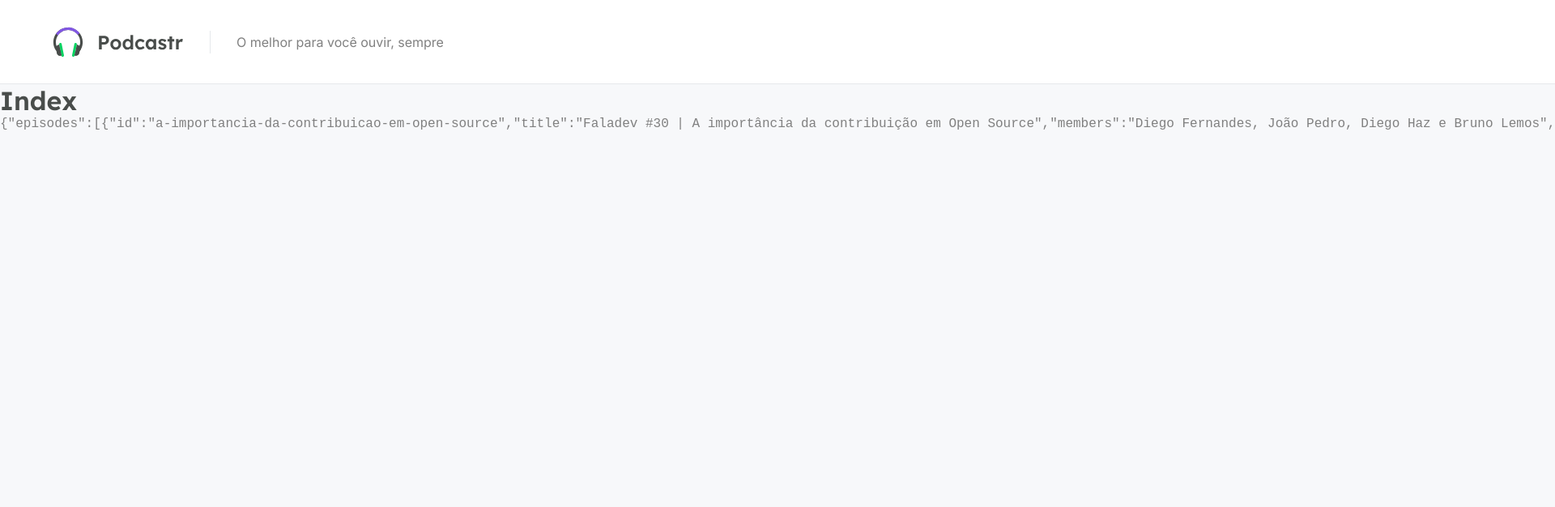
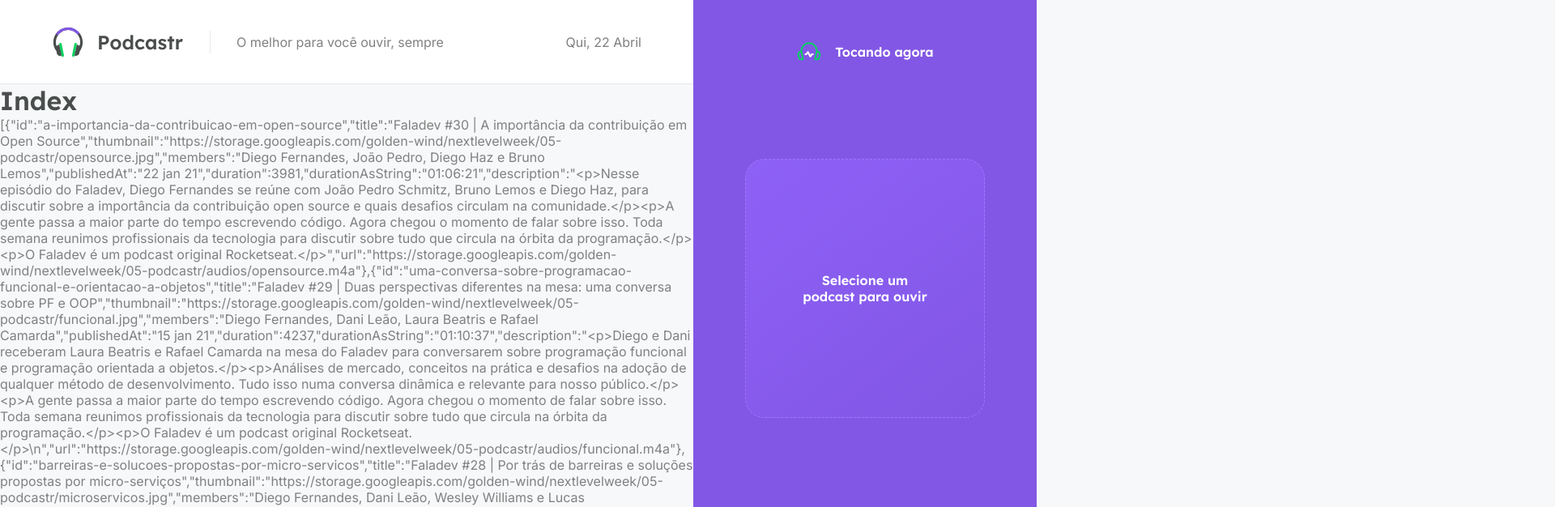
Before and after one commit to natancardosodev/podcastr, a Next.js app: page / in a window 1280 px wide. Shown: the top 626 px of the page at 81% size, 1920 px wide, since content can reach past the window. Built offline with nearby package versions, Linux system fonts and the light colour scheme; data requests are answered from the project's data file.

Commit message:
formatando dados do episodio e consumindo com axios

```diff
--- a/src/pages/index.tsx
+++ b/src/pages/index.tsx
@@ -1,29 +1,61 @@
-// import { useEffect } from "react";
+import { GetStaticProps } from "next";
+import { api } from "../services/api";
+import { format, parseISO } from "date-fns";
+import ptBR from "date-fns/locale/pt-BR";
+import { convertDurationToTimeString } from "../utils/convertDurationToTimeString";
 
-export default function Home(props) {
-  // SPA
-  // useEffect(() => {
-  //   fetch('http://localhost:3333/episodes')
-  //   .then(response => response.json())
-  //   .then(data => console.log(data))
-  // }, []);
+type Episode = {
+  id: string;
+  title: string;
+  thumbnail: string;
+  description: string;
+  members: string;
+  duration: number;
+  durationAsString: string;
+  publishedAt: string;
+}
+
+type HomeProps = {
+  episodes: Array<Episode>
+}
+
+export default function Home(props: HomeProps) {
+
 
   return (
     <div>
       <h1>Index</h1>
-      <pre>{JSON.stringify(props)}</pre>
+      <p>{JSON.stringify(props.episodes)}</p>
     </div>
   )
 }
 
-// SSG x SSR
-export async function getStaticProps() {
-  const response = await fetch('http://localhost:3333/episodes');
-  const data = await response.json();
+export const getStaticProps: GetStaticProps = async () => {
+  const { data } = await api.get('episodes', {
+    params: {
+      _limit: 12,
+      _sort: 'published_at',
+      _order: 'desc'
+    }
+  });
+
+  const episodes: Episode = data.map((episode) => {
+    return {
+      id: episode.id,
+      title: episode.title,
+      thumbnail: episode.thumbnail,
+      members: episode.members,
+      publishedAt: format(parseISO(episode.published_at), 'd MMM yy', { locale: ptBR }),
+      duration: Number(episode.file.duration),
+      durationAsString: convertDurationToTimeString(Number(episode.file.duration)),
+      description: episode.description,
+      url: episode.file.url
+    }
+  });
 
   return {
     props: {
-      episodes: data,
+      episodes,
     },
     revalidate: 60 * 60 * 8
   }
--- /dev/null
+++ b/src/utils/convertDurationToTimeString.ts
@@ -0,0 +1,11 @@
+export function convertDurationToTimeString(duration: number): string {
+    const hours = Math.floor(duration / 3600);
+    const minutes = Math.floor((duration % 3600) / 60);
+    const seconds = duration % 60;
+
+    const timeString = [hours, minutes, seconds]
+        .map(unit => String(unit).padStart(2, '0'))
+        .join(':');
+
+    return timeString;
+}
```
